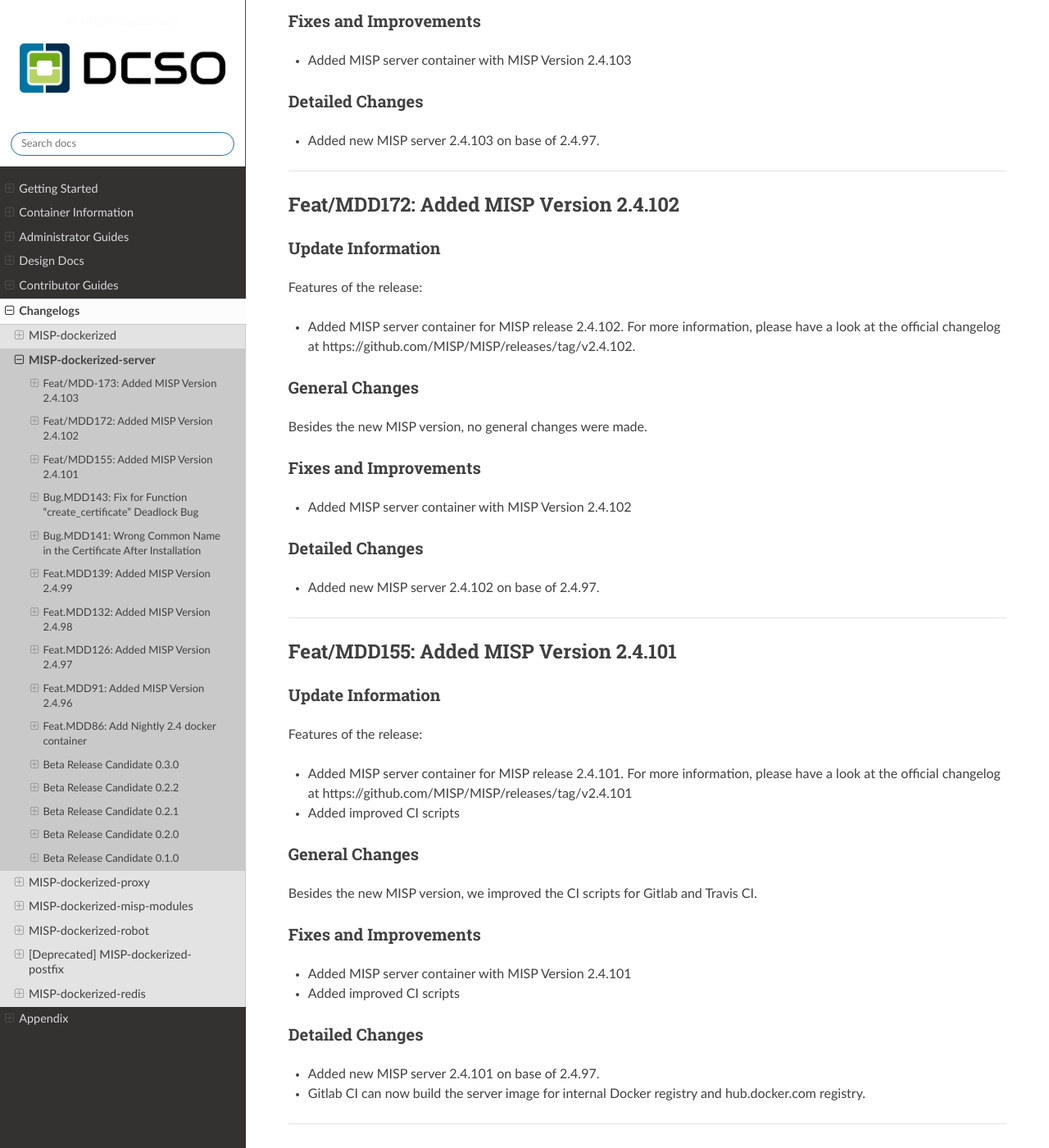
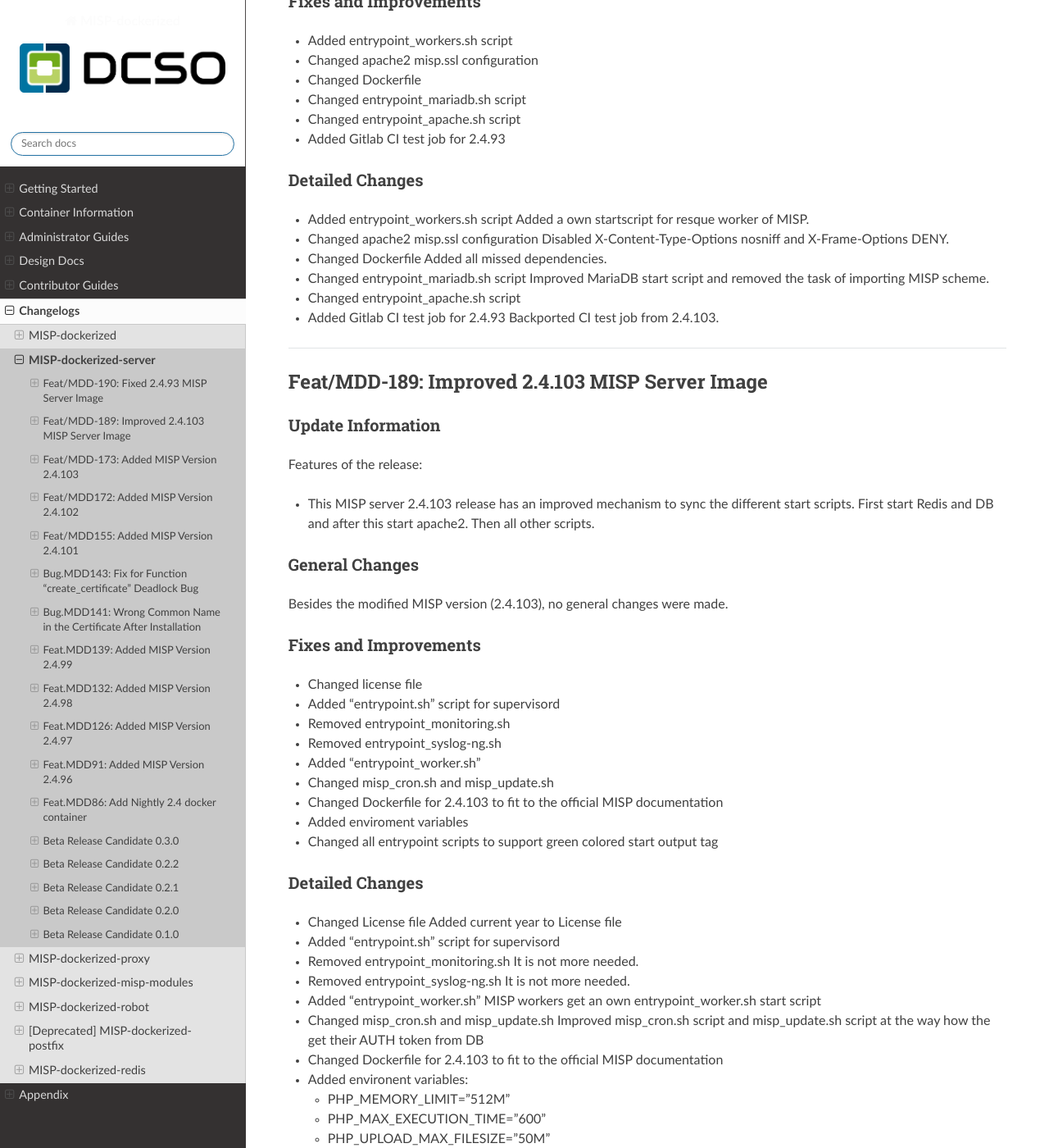
Before and after one commit to DCSO/MISP-dockerized-docs, a Sphinx documentation site: the page built from docs/changelogs/MISP-dockerized-server.md, in a window 1280 px wide and 1400 px high, scrolled down 569 px. Shown: the whole window at 82% size. Built offline with Sphinx 7.4.7 and the Read the Docs theme 2.0.0, drawn with Linux system fonts in a browser that asks for light colours; pages that are not in the unit, such as notebooks, are missing from menus; some of the changed text lies outside the part shown.

Commit message:
Update server

```diff
--- a/docs/changelogs/MISP-dockerized-server.md
+++ b/docs/changelogs/MISP-dockerized-server.md
@@ -1,6 +1,69 @@
 # MISP-dockerized-server
 Since release candidate 0.3.0, we changed the development process from an release candidate change to a feature change development process.
 
+
+---
+## Feat/MDD-190: Fixed 2.4.93 MISP Server Image
+### Update Information
+Features of the release:
+- Fully worked 2.4.93 MISP server version, but not supported.
+### General Changes
+Besides the modified MISP version, no general changes were made.
+### Fixes and Improvements
+- Added entrypoint_workers.sh script
+- Changed apache2 misp.ssl configuration
+- Changed Dockerfile
+- Changed entrypoint_mariadb.sh script
+- Changed entrypoint_apache.sh script
+- Added Gitlab CI test job for 2.4.93
+### Detailed Changes
+- Added entrypoint_workers.sh script
+  Added a own startscript for resque worker of MISP.
+- Changed apache2 misp.ssl configuration
+  Disabled X-Content-Type-Options nosniff and X-Frame-Options DENY.
+- Changed Dockerfile
+  Added all missed dependencies.
+- Changed entrypoint_mariadb.sh script
+  Improved MariaDB start script and removed the task of importing MISP scheme.
+- Changed entrypoint_apache.sh script
+- Added Gitlab CI test job for 2.4.93
+  Backported CI test job from 2.4.103.
+
+---
+## Feat/MDD-189: Improved 2.4.103 MISP Server Image
+### Update Information
+Features of the release:
+- This MISP server 2.4.103 release has an improved mechanism to sync the different start scripts. First start Redis and DB and after this start apache2. Then all other scripts.
+### General Changes
+Besides the modified MISP version (2.4.103), no general changes were made.
+### Fixes and Improvements
+- Changed license file
+- Added "entrypoint.sh" script for supervisord
+- Removed entrypoint_monitoring.sh
+- Removed entrypoint_syslog-ng.sh
+- Added "entrypoint_worker.sh"
+- Changed misp_cron.sh and misp_update.sh
+- Changed Dockerfile for 2.4.103 to fit to the official MISP documentation
+- Added enviroment variables
+- Changed all entrypoint scripts to support green colored start output tag
+### Detailed Changes
+- Changed License file
+  Added current year to License file
+- Added "entrypoint.sh" script for supervisord
+- Removed entrypoint_monitoring.sh
+  It is not more needed.
+- Removed entrypoint_syslog-ng.sh
+  It is not more needed.
+- Added "entrypoint_worker.sh"
+  MISP workers get an own entrypoint_worker.sh start script
+- Changed misp_cron.sh and misp_update.sh
+  Improved misp_cron.sh script and misp_update.sh script at the way how the get their AUTH token from DB
+- Changed Dockerfile for 2.4.103 to fit to the official MISP documentation
+- Added environent variables:
+  - PHP_MEMORY_LIMIT="512M"
+  - PHP_MAX_EXECUTION_TIME="600"
+  - PHP_UPLOAD_MAX_FILESIZE="50M"
+  - PHP_POST_MAX_SIZE="50M"
 
 ---
 ## Feat/MDD-173: Added MISP Version 2.4.103
```
